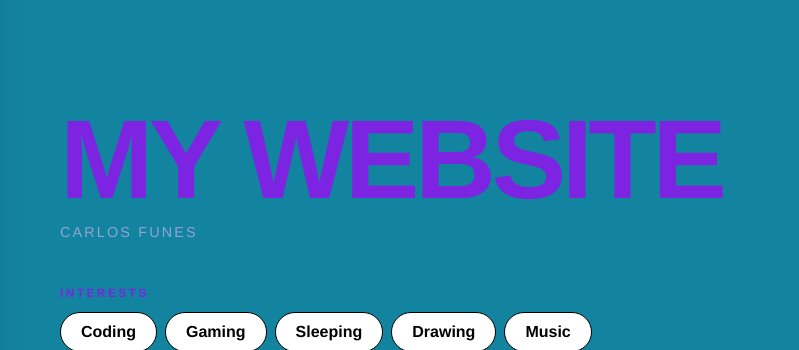
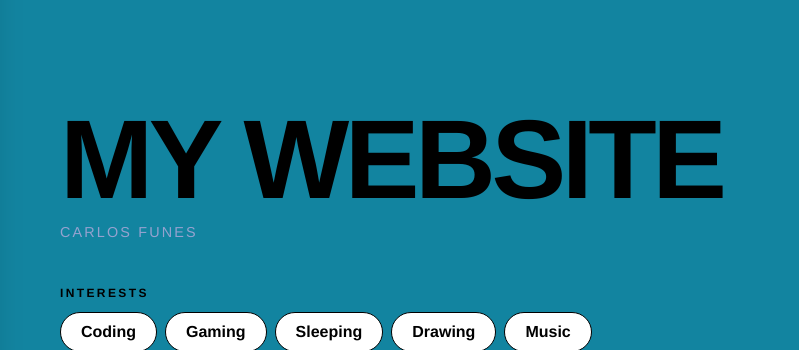
Before and after one commit to cc4rlos/cc4rlos.github.io, a plain HTML site: page index.html in a window 1280 px wide. Shown: the part 221-571 px from the top of the page, 481-1280 px from the left. Drawn offline with Linux system fonts and the light colour scheme.

Commit message:
git commit

```diff
--- a/style.css
+++ b/style.css
@@ -42,7 +42,7 @@ h2 {
   font-weight: 900;
   letter-spacing: -0.04em;
   text-transform: uppercase;
-  color: #7c24e2; /* bright accent */
+  color: #000000; /* bright accent */
 }
 
 .content > p {
@@ -64,7 +64,7 @@ h2 {
   font-weight: 700;
   text-transform: uppercase;
   letter-spacing: 0.2em;
-  color: #7c24e2;
+  color: #000000;
 }
 
 #interests ul {
```
